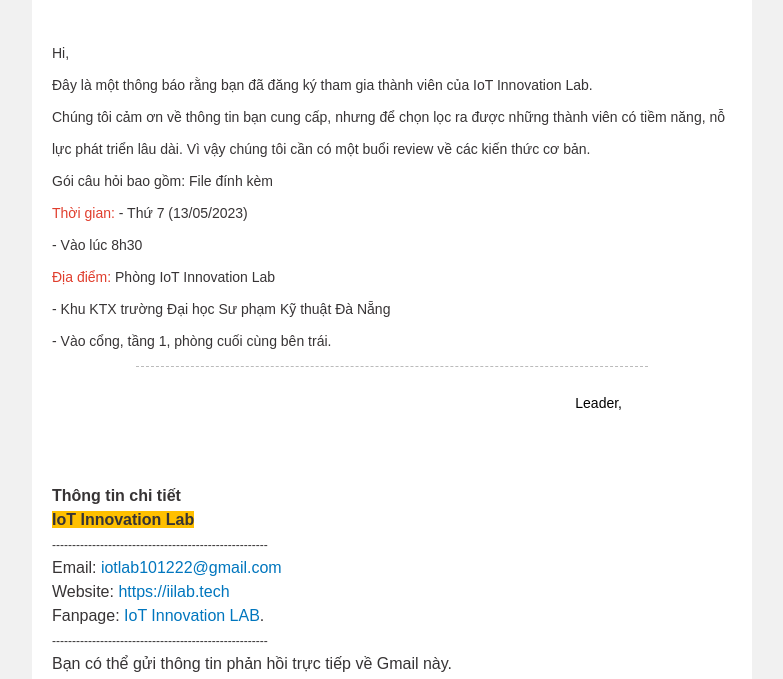
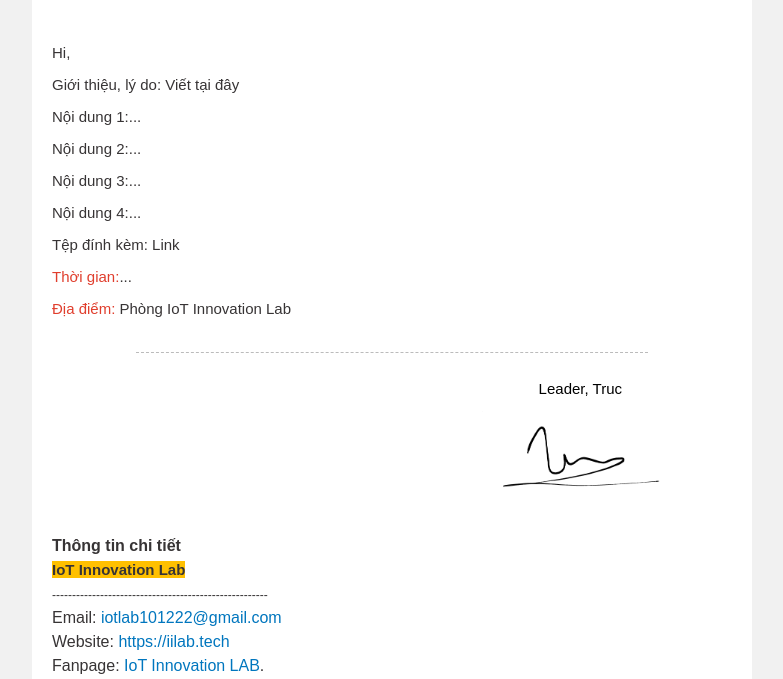
Before and after one commit to mailco1/mail_template, a plain HTML site: page index.html in a window 1280 px wide. Shown: the part 306-985 px from the top of the page, without its empty margins (248-1031 px from the left). Drawn offline with Linux system fonts and the light colour scheme.

Commit message:
update 2

```diff
--- a/index.html
+++ b/index.html
@@ -255,38 +255,34 @@
                               <div class="v-line-height"
                                 style="color: #333333; line-height: 200%; text-align: left; word-wrap: break-word;">
                                 <p style="line-height: 200%; text-align: left;"><span
-                                    style="font-size: 14px; line-height: 28px; color: #373435;">Hi,</span></p>
+                                    style="font-size: 15px; line-height: 28px; color: #373435;">Hi,</span></p>
                                 <p style="line-height: 200%; text-align: left;"><span
-                                    style="font-size: 14px; line-height: 28px; color: #373435;">Đây là một thông báo
-                                    rằng bạn đã đăng ký tham gia thành viên của IoT Innovation Lab.</span></p>
+                                    style="font-size: 15px; line-height: 28px; color: #373435;">Giới thiệu, lý do: Viết
+                                    tại đây</span></p>
                                 <p style="line-height: 200%; text-align: left;"><span
-                                    style="font-size: 14px; line-height: 28px; color: #373435;">Chúng tôi cảm ơn về
-                                    thông tin bạn cung cấp, nhưng để chọn lọc ra được những thành viên có tiềm năng, nỗ
-                                    lực phát triển lâu dài. Vì vậy chúng tôi cần có một buổi review về các kiến thức cơ
-                                    bản.</span></p>
-                                <p style="line-height: 200%; text-align: left;"><span
-                                    style="font-size: 14px; line-height: 28px; color: #373435;">Gói câu hỏi bao gồm:
-                                    File đính kèm</span></p>
-                                <p style="line-height: 200%; text-align: left;"><span
-                                    style="font-size: 14px; line-height: 28px; color: #373435;"><span
-                                      style="color: #e03e2d; line-height: 28px;">Thời gian:</span> - Thứ 7
-                                    (13/05/2023)</span></p>
-                                <p style="line-height: 200%; text-align: left;"><span
-                                    style="font-size: 14px; line-height: 28px; color: #373435;"> - Vào lúc 8h30</span>
+                                    style="font-size: 15px; line-height: 28px; color: #373435;">Nội dung 1:...</span>
                                 </p>
                                 <p style="line-height: 200%; text-align: left;"><span
-                                    style="font-size: 14px; line-height: 28px; color: #373435;"><span
+                                    style="font-size: 15px; line-height: 28px; color: #373435;">Nội dung 2:...</span>
+                                </p>
+                                <p style="line-height: 200%; text-align: left;"><span
+                                    style="font-size: 15px; line-height: 28px; color: #373435;">Nội dung 3:...</span>
+                                </p>
+                                <p style="line-height: 200%; text-align: left;"><span
+                                    style="font-size: 15px; line-height: 28px; color: #373435;">Nội dung 4:...</span>
+                                </p>
+                                <p style="line-height: 200%; text-align: left;"><span
+                                    style="font-size: 15px; line-height: 28px; color: #373435;">Tệp đính kèm:
+                                    Link</span></p>
+                                <p style="line-height: 200%; text-align: left;"><span
+                                    style="font-size: 15px; line-height: 28px; color: #373435;"><span
+                                      style="color: #e03e2d; line-height: 28px;">Thời gian:</span>...</span></p>
+                                <p style="line-height: 200%; text-align: left;"><span
+                                    style="font-size: 15px; line-height: 28px; color: #373435;"><span
                                       style="color: #e03e2d; line-height: 28px;">Địa điểm:</span> Phòng IoT Innovation
                                     Lab </span></p>
-                                <p style="line-height: 200%;"><span
-                                    style="font-size: 14px; line-height: 28px; color: #373435;"> - Khu KTX trường Đại
-                                    học Sư phạm Kỹ thuật Đà Nẵng</span></p>
-                                <p style="line-height: 200%; text-align: left;"><span
-                                    style="font-size: 14px; line-height: 28px; color: #373435;"> - Vào cổng, tầng 1,
-                                    phòng cuối cùng bên trái.</span><span
-                                    style="font-size: 12px; line-height: 24px; color: #95a5a6;"></span></p>
                               </div>
-
+                              <br>
                             </td>
                           </tr>
                         </tbody>
@@ -322,14 +318,39 @@
                         <tbody>
                           <tr>
                             <td class="v-container-padding-padding"
-                              style="overflow-wrap:break-word;word-break:break-word;padding: 16px 130px 50px;font-family:arial,helvetica,sans-serif;"
+                              style="overflow-wrap:break-word;word-break:break-word;padding: 15px 130px 10px;font-family:arial,helvetica,sans-serif;"
                               align="left">
 
                               <div class="v-line-height"
                                 style="line-height: 160%; text-align: left; word-wrap: break-word;">
-                                <p style="font-size: 14px; line-height: 160%; text-align: right;">Leader, </p>
-                                <p style="font-size: 14px; line-height: 160%; text-align: right;"> </p>
+                                <p style="font-size: 15px; line-height: 160%; text-align: right;">Leader, Truc</p>
+                                <p style="font-size: 15px; line-height: 160%; text-align: right;"></p>
                               </div>
+                            </td>
+                          </tr>
+                        </tbody>
+                      </table>
+                      <table id="u_content_image_5" style="font-family:arial,helvetica,sans-serif;" role="presentation"
+                        cellpadding="0" cellspacing="0" width="100%" border="0">
+                        <tbody>
+                          <tr>
+                            <td class="v-container-padding-padding"
+                              style="overflow-wrap:break-word;word-break:break-word;padding:0px;font-family:arial,helvetica,sans-serif;"
+                              align="left">
+
+                              <table width="100%" cellpadding="0" cellspacing="0" border="0">
+                                <tr>
+                                  <td style="padding-right: 0px;padding-left: 0px;" align="center">
+
+                                    <img align="center" border="0"
+                                      src="https://mailco1.github.io/mail_template/images/signature.png" alt="image"
+                                      title="image"
+                                      style="outline: none;text-decoration: none;-ms-interpolation-mode: bicubic;clear: both;display: inline-block !important;border: none;height: auto;float: right;max-width: 720px;margin-right: 20px;"
+                                      width="250" class="v-src-width v-src-max-width" />
+
+                                  </td>
+                                </tr>
+                              </table>
 
                             </td>
                           </tr>
@@ -351,7 +372,7 @@
                                       tiết</strong></span></p>
                                 <p style="line-height: 150%;"><span
                                     style="color: #373435; line-height: 21px;"><strong><span
-                                        style="font-size: 16px; line-height: 24px; background-color: #ffc000;"> IoT
+                                        style="font-size: 15px; line-height: 24px; background-color: #ffc000;"> IoT
                                         Innovation Lab </span></strong></span><br /><span
                                     style="color: #373435; line-height: 18px; font-size: 12px;">------------------------------------------------------</span><br /><span
                                     style="color: #373435; line-height: 21px;">Email: </span><span
@@ -538,15 +559,15 @@
 
                               <div class="v-line-height"
                                 style="line-height: 170%; text-align: center; word-wrap: break-word;">
-                                <p style="font-size: 14px; line-height: 170%;"><span
+                                <p style="font-size: 15px; line-height: 170%;"><span
                                     style="color: #373435; line-height: 23.8px;"><a rel="noopener"
                                       href="https://iilab.tech" target="_blank">Follow</a> | <a rel="noopener"
                                       href="https://iilab.tech" target="_blank">Privacy policy</a> | <a rel="noopener"
                                       href="https://iilab.tech" target="_blank">Website</a></span></p>
-                                <p style="font-size: 14px; line-height: 170%;"> </p>
-                                <p style="font-size: 14px; line-height: 170%; text-align: center;"><span
-                                    style="color: #95a5a6; line-height: 23.8px;">© 2023 iilab.tech. </span></p>
-                                <p style="font-size: 14px; line-height: 170%; text-align: center;"><span
+                                <p style="font-size: 15px; line-height: 170%;"> </p>
+                                <p style="font-size: 15px; line-height: 170%; text-align: center;"><span
+                                    style="color: #95a5a6; line-height: 23.8px;">© 2023 iilab.tech </span></p>
+                                <p style="font-size: 15px; line-height: 170%; text-align: center;"><span
                                     style="color: #95a5a6; line-height: 23.8px;">02 Thanh Son, Hai Chau, Da Nang,
                                     Vietnam</span><span style="color: #95a5a6; line-height: 23.8px;"></span></p>
                               </div>
```
